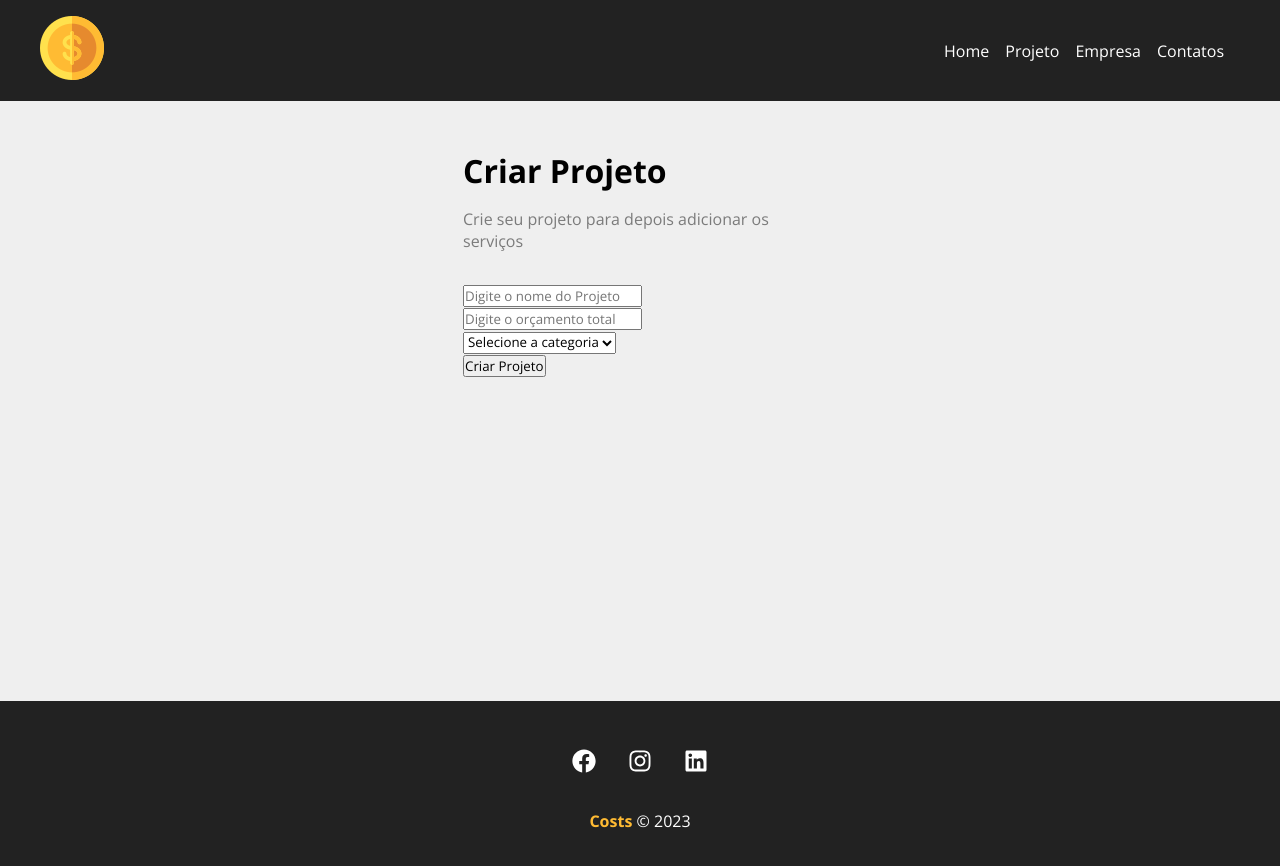
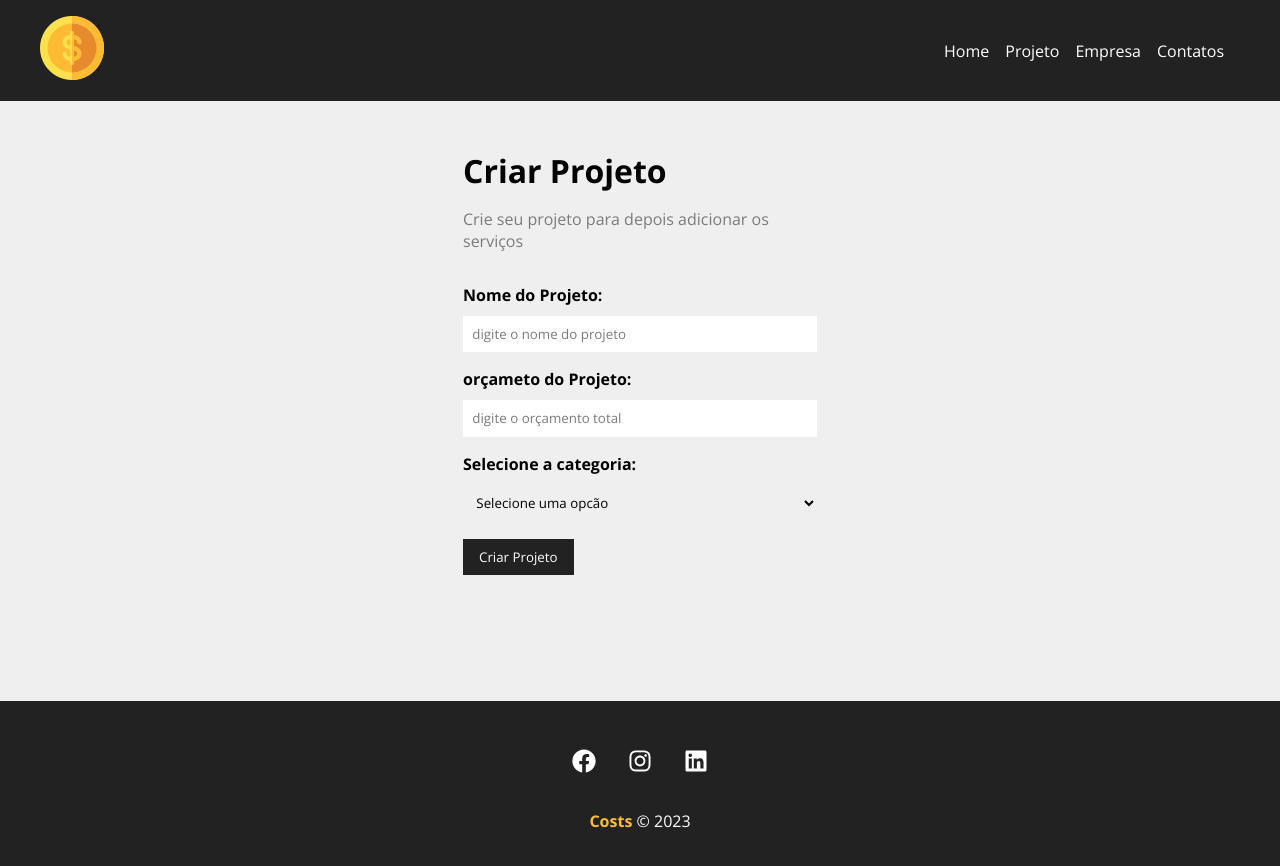
Before and after one commit to BUHW/React, a React (Create React App) app in the folder costs/: page /NovosProjetos in a window 1280 px wide. Shown: the top 866 px of the page. Built offline with nearby package versions, Linux system fonts and the light colour scheme; data requests are answered from the project's data file.

Commit message:
versao 0.0.4

```diff
--- /dev/null
+++ b/costs/db.json
@@ -0,0 +1,33 @@
+{
+  "projects": [
+    {
+      "id": 1
+    }
+  ],
+  "categories": [
+    {
+      "id": 0,
+      "name": "Industrial"
+    },
+    {
+      "id": 1,
+      "name": "Desenvolvimento"
+    },
+    {
+      "id": 2,
+      "name": "Design"
+    },
+    {
+      "id": 3,
+      "name": "Planejamento"
+    },
+    {
+      "id": 4,
+      "name": "Qualidade"
+    },
+    {
+      "id": 5,
+      "name": "TI(Tecnologia dsa informação)"
+    }
+  ]
+}
--- a/costs/package.json
+++ b/costs/package.json
@@ -17,6 +17,7 @@
   },
   "scripts": {
     "start": "react-scripts start",
+    "backend": "json-server --watch db.json --port 5000",
     "build": "react-scripts build",
     "test": "react-scripts test",
     "eject": "react-scripts eject"
--- /dev/null
+++ b/costs/src/components/form/Select.js
@@ -0,0 +1,23 @@
+import styles from "./Select.module.css";
+
+function Select({text, name, options, handleOnChange, value }) {
+    return (
+        <section className={styles.form_control}>
+
+            <label htmlFor={name}>{text}:</label>
+
+            <select name={name} id={name} onChange={handleOnChange} value={value || ''}>
+
+                <option>Selecione uma opcão</option>
+                {options.map((option) => (
+                    <option value={option.id} key={option.id}>
+                        {option.name}
+                    </option>
+                ))}
+
+            </select>
+        </section>
+    );
+}
+
+export default Select;
--- /dev/null
+++ b/costs/src/components/form/Select.module.css
@@ -0,0 +1,16 @@
+.form_control{
+    display: flex;
+    flex-direction: column;
+    margin-bottom: 1em;
+}
+
+.form_control label{
+    margin-bottom: .6em;
+    font-weight: bold;
+}
+
+.form_control select{
+    padding: .7em;
+    border-radius: 0;
+    border: none;
+}
--- /dev/null
+++ b/costs/src/components/form/SubmitButton.js
@@ -0,0 +1,11 @@
+import styles from "./SubmitButton.module.css";
+
+function SubmitButton({text}) {
+    return (
+        <section>
+            <button className={styles.btn}>{text}</button>
+        </section>
+    );
+}
+
+export default SubmitButton;
--- /dev/null
+++ b/costs/src/components/form/SubmitButton.module.css
@@ -0,0 +1,13 @@
+.btn{
+    background-color: #222;
+    color: #fff;
+    padding: 0.7em 1.2em;
+    text-decoration: none;
+    transition: 0.5s;
+    cursor: pointer;
+    border: none;
+}
+
+.btn:hover{
+    color: #ffbb33;
+}
--- a/costs/src/components/form/input.js
+++ b/costs/src/components/form/input.js
@@ -1,12 +1,19 @@
-import styles from './input.module.css'
+import styles from "./input.module.css";
 
-function input({type, text, name, placeholder, handleOnChange, value}){
-    return(
-        <section>
-            <label></label>
-            <input type='text'/>
+function input({ type, text, name, placeholder, handleOnChange, value }) {
+    return (
+        <section className={styles.form_control}>
+            <label htmlFor={name}>{text}:</label>
+            <input
+                type={type}
+                name={name}
+                id={name}
+                placeholder={placeholder}
+                onChange={handleOnChange}
+                value={value}
+            />
         </section>
-    )
+    );
 }
 
-export default input
+export default input;
--- a/costs/src/components/pages/NovosProjetos.js
+++ b/costs/src/components/pages/NovosProjetos.js
@@ -1,13 +1,42 @@
-import styles from './NovosProjetos.module.css'
+import React from 'react';
+import { useNavigate } from 'react-router-dom';
 
-import ProjetoForm from '../project/ProjetoForm'
+import styles from './NovosProjetos.module.css';
+import ProjetoForm from '../project/ProjetoForm';
 
-function NovosProjetos(){
-    return(
+function NovosProjetos() {
+
+    const history = useNavigate();
+
+    function createPost(project) {
+
+        // Inicializando projeto costs e serviços
+        project.cost = 0
+        project.services = []
+
+        fetch("http://localhost:5000/projects", {
+            method: 'POST',
+            headers: {
+                'Contant-type': 'application/json',
+            },
+            body: JSON.stringify(project),
+        })
+            .then((res) => res.json())
+            .then((data) => {
+                console.log(data)
+                //redirecionar
+
+                history.push('/Projetos', {message: 'Projeto Criado com sucesso!'})
+            })
+            .catch((err) => console.log(err))
+
+    }
+
+    return (
         <section className={styles.novoprojeto_conteiner}>
             <h1>Criar Projeto</h1>
             <p>Crie seu projeto para depois adicionar os serviços</p>
-            <ProjetoForm />
+            <ProjetoForm handleSubmit={createPost} btnText="Criar Projeto" />
 
         </section>
     )
--- a/costs/src/components/project/ProjetoForm.js
+++ b/costs/src/components/project/ProjetoForm.js
@@ -1,27 +1,78 @@
-import styles from './ProjetoForm.module.css'
+import { useState, useEffect } from 'react';
 
-function ProjetoForm(){
-    return(
-        <form className={styles.form}>
-            <section>
-                <input type="text" placeholder="Digite o nome do Projeto"/>
-            </section>
+import styles from "./ProjetoForm.module.css";
+import Input from "../form/input";
+import Select from "../form/Select";
+import SubmitButton from "../form/SubmitButton";
 
-            <section>
-                <input type="Number" placeholder="Digite o orçamento total"/>
-            </section>
+function ProjetoForm({ handleSubmit, btnText, projectData }) {
+    const [categories, setCatagories] = useState([]);
+    const [project, setProject] = useState(projectData || {})
 
-            <section>
-                <select name="categoria_id">
-                    <option disabled selected>Selecione a categoria</option>
-                </select>
-            </section>
+    useEffect(() => {
+        fetch("http://localhost:5000/categories", {
+            method: 'GET',
+            headers: {
+                'Content-Type': 'application/json',
+            },
+        })
+            .then((resp) => resp.json())
+            .then((data) => {
+                setCatagories(data)
+            })
+            .catch((err) => console.log(err));
+    }, [])
 
-            <section>
-                <input type="submit" value="Criar Projeto"/>
-            </section>
+    const submit = (e) => {
+        e.preventDefault()
+        handleSubmit(project)
+        //console.log(project)
+    }
+
+    function handleChange(e) {
+        setProject({ ...project, [e.target.name]: e.target.value })
+    }
+
+    function handleCategory(e) {
+        setProject({
+            ...project, category: {
+                id: e.target.value,
+                name: e.target.options[e.target.selectedIndex].text,
+            }
+        })
+    }
+
+    return (
+        <form onSubmit={submit} className={styles.form}>
+            <Input
+                type="text"
+                text="Nome do Projeto"
+                name="name"
+                placeholder="digite o nome do projeto"
+                handleOnChange={handleChange}
+                value={project.name ? project.name : ''}
+            />
+
+            <Input
+                type="number"
+                text="orçameto do Projeto"
+                name="budget"
+                placeholder="digite o orçamento total"
+                handleOnChange={handleChange}
+                value={project.budget ? project.budget : ''}
+            />
+
+            <Select
+                name="category_id"
+                text="Selecione a categoria"
+                options={categories}
+                handleOnChange={handleCategory}
+                value={project.category ? project.category.id : ''}
+            />
+
+            <SubmitButton text={btnText} />
         </form>
-    )
+    );
 }
 
-export default ProjetoForm
+export default ProjetoForm;
```
